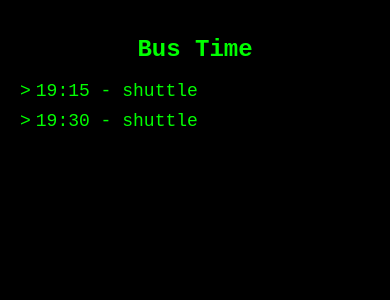
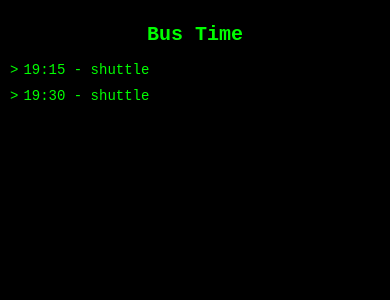
Before and after one commit to jack-jack0130/bus-time, a Flask app: page / in a window 390 px wide. Shown: the top 300 px of the page. Run offline with Flask 3, Linux system fonts and the light colour scheme; data that the repository does not hold is empty.

Commit message:
'bus-time'

```diff
--- a/templates/bus_time.html
+++ b/templates/bus_time.html
@@ -8,7 +8,6 @@
             background-color: #000;
             color: #0f0;
             font-family: "Courier New", monospace;
-            font-size: 18px;
             margin: 0;
             padding: 20px;
         }
@@ -16,6 +15,7 @@
         h1 {
             text-align: center;
             font-size: 24px;
+            margin-bottom: 20px;
         }
 
         ul {
@@ -25,6 +25,7 @@
         li {
             list-style-type: none;
             margin-bottom: 10px;
+            font-size: 18px;
         }
 
         li:before {
@@ -32,8 +33,24 @@
             margin-right: 5px;
             color: #0f0;
         }
+
+        /* Styles for mobile devices */
+        @media only screen and (max-width: 480px) {
+            body {
+                font-size: 16px;
+                padding: 10px;
+            }
+
+            h1 {
+                font-size: 20px;
+                margin-bottom: 10px;
+            }
+
+            li {
+                font-size: 14px;
+            }
+        }
     </style>
-
 </head>
 
 <body>
```
